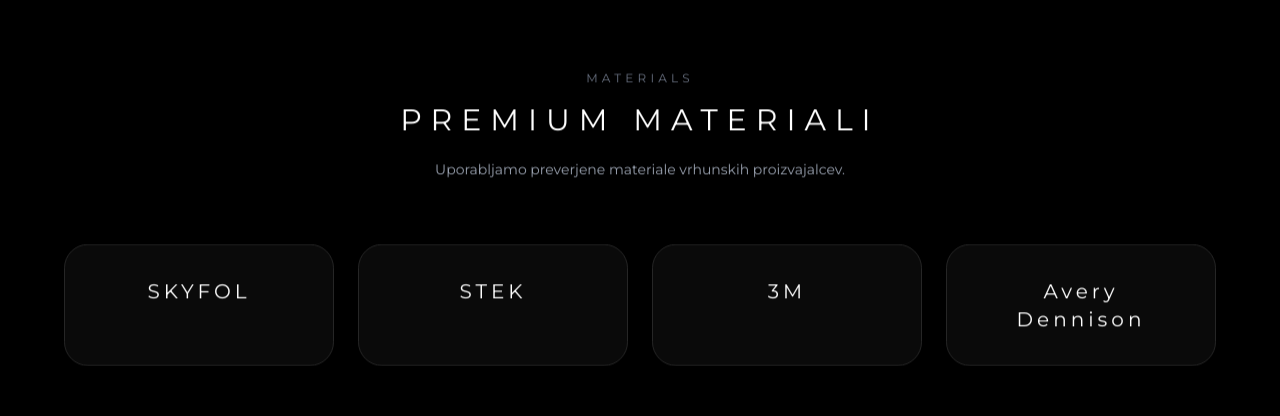
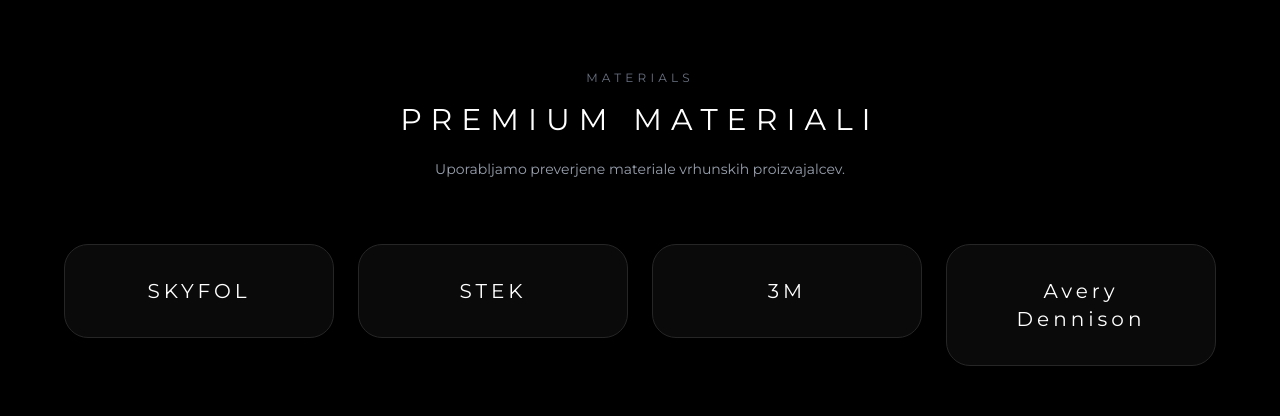
Before and after one commit to lukafilipdev/midgnightautostudio, a Next.js app: page / in a window 1280 px wide. Shown: the part 2615-3031 px from the top of the page. Built offline with nearby package versions, Linux system fonts and the light colour scheme.

Commit message:
Refactored MaterialsSection into its own component

```diff
--- /dev/null
+++ b/app/components/MaterialsSection.tsx
@@ -0,0 +1,84 @@
+"use client";
+
+import { useEffect, useRef, useState } from "react";
+
+interface MaterialsSectionProps {
+  kicker: string;
+  title: string;
+  subtitle: string;
+  brands: string[];
+}
+
+function Card({ children }: { children: React.ReactNode }) {
+  return (
+    <div className="bg-neutral-950 border border-neutral-800 rounded-3xl p-8">
+      {children}
+    </div>
+  );
+}
+
+export function MaterialsSection({ kicker, title, subtitle, brands }: MaterialsSectionProps) {
+  const sectionRef = useRef<HTMLElement>(null);
+  const [isVisible, setIsVisible] = useState(false);
+
+  useEffect(() => {
+    const observer = new IntersectionObserver(
+      ([entry]) => {
+        if (entry.isIntersecting) {
+          setIsVisible(true);
+          observer.disconnect();
+        }
+      },
+      { threshold: 0.1 }
+    );
+
+    if (sectionRef.current) {
+      observer.observe(sectionRef.current);
+    }
+
+    return () => observer.disconnect();
+  }, []);
+
+  return (
+    <section
+      ref={sectionRef}
+      className="py-20 md:py-28 px-6 border-t border-neutral-900"
+    >
+      <div className="max-w-6xl mx-auto text-center">
+        {/* Header */}
+        <div
+          className={`text-center mb-12 md:mb-16 transition-all duration-700 ease-out ${
+            isVisible ? "opacity-100 translate-y-0" : "opacity-0 translate-y-6"
+          }`}
+        >
+          <p className="text-[10px] md:text-xs tracking-[0.35em] text-gray-500 mb-4">
+            {kicker}
+          </p>
+          <h2 className="text-xl md:text-3xl tracking-[0.28em] md:tracking-[0.3em]">
+            {title}
+          </h2>
+          <p className="text-gray-400 text-xs md:text-sm max-w-2xl mx-auto mt-5 leading-relaxed">
+            {subtitle}
+          </p>
+        </div>
+
+        {/* Brand Cards */}
+        <div className="grid md:grid-cols-4 gap-6">
+          {brands.map((brand, i) => (
+            <div
+              key={i}
+              className={`transition-all duration-700 ease-out ${
+                isVisible ? "opacity-100 translate-y-0" : "opacity-0 translate-y-6"
+              }`}
+              style={{ transitionDelay: `${150 + i * 80}ms` }}
+            >
+              <Card>
+                <p className="text-xl tracking-[0.2em]">{brand}</p>
+              </Card>
+            </div>
+          ))}
+        </div>
+      </div>
+    </section>
+  );
+}
--- a/app/page.tsx
+++ b/app/page.tsx
@@ -6,6 +6,7 @@ import { Hero } from "./components/Hero";
 import { Stats } from "./components/Stats";
 import { WhySection } from "./components/WhySection";
 import { ProcessSection } from "./components/ProcessSection";
+import { MaterialsSection } from "./components/MaterialsSection";
 
 const CONTACT = {
   email: "info@midnightautostudio.com",
@@ -931,22 +932,12 @@ export default function Home() {
         ]}
       />
 
-      <section className="py-20 md:py-28 px-6 border-t border-neutral-900">
-        <div className="max-w-6xl mx-auto text-center">
-          <SectionTitle
-            kicker={t("materialsKicker")}
-            title={t("materialsTitle")}
-            subtitle={t("materialsSub")}
-          />
-          <div className="grid md:grid-cols-4 gap-6 mt-10" data-reveal>
-            {["SKYFOL", "STEK", "3M", "Avery Dennison"].map((b, i) => (
-              <Card key={i}>
-                <p className="text-xl tracking-[0.2em]">{b}</p>
-              </Card>
-            ))}
-          </div>
-        </div>
-      </section>
+      <MaterialsSection
+        kicker={t("materialsKicker")}
+        title={t("materialsTitle")}
+        subtitle={t("materialsSub")}
+        brands={["SKYFOL", "STEK", "3M", "Avery Dennison"]}
+      />
 
       <section className="py-20 md:py-28 px-6 border-t border-neutral-900 bg-black">
         <div className="max-w-6xl mx-auto grid md:grid-cols-2 gap-12 items-center">
```
